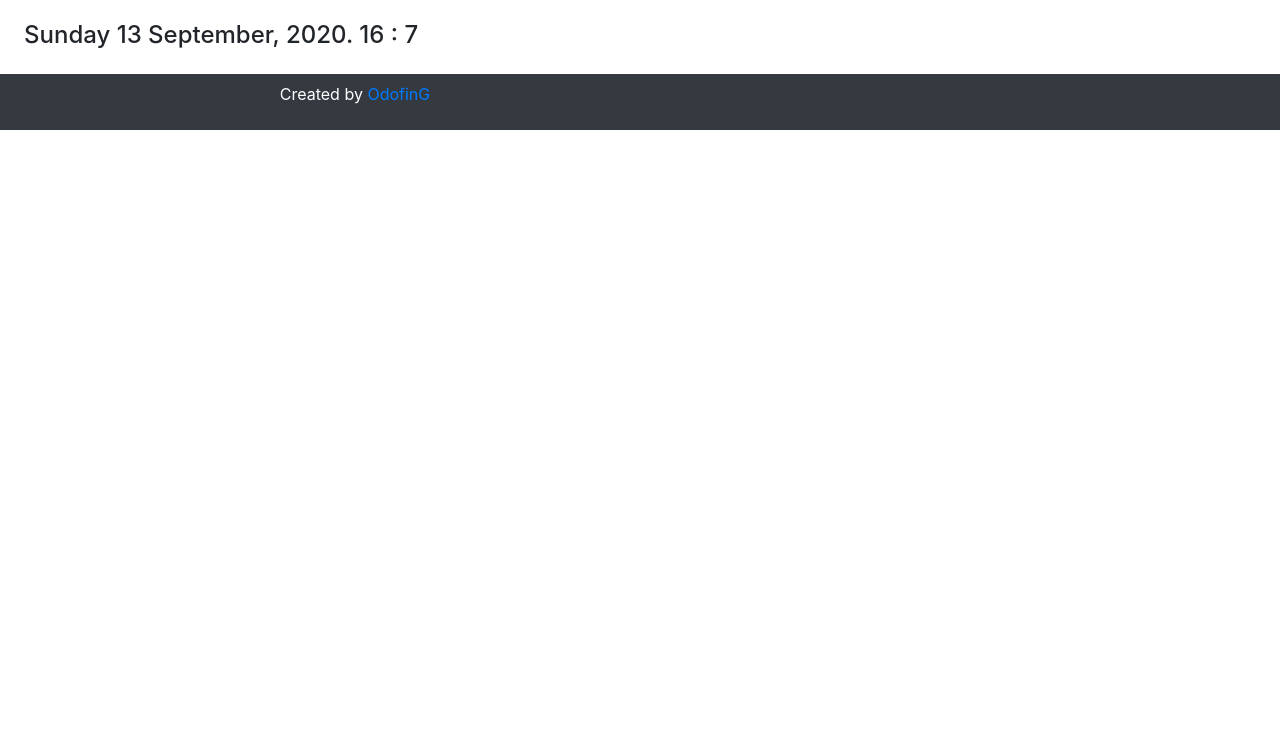
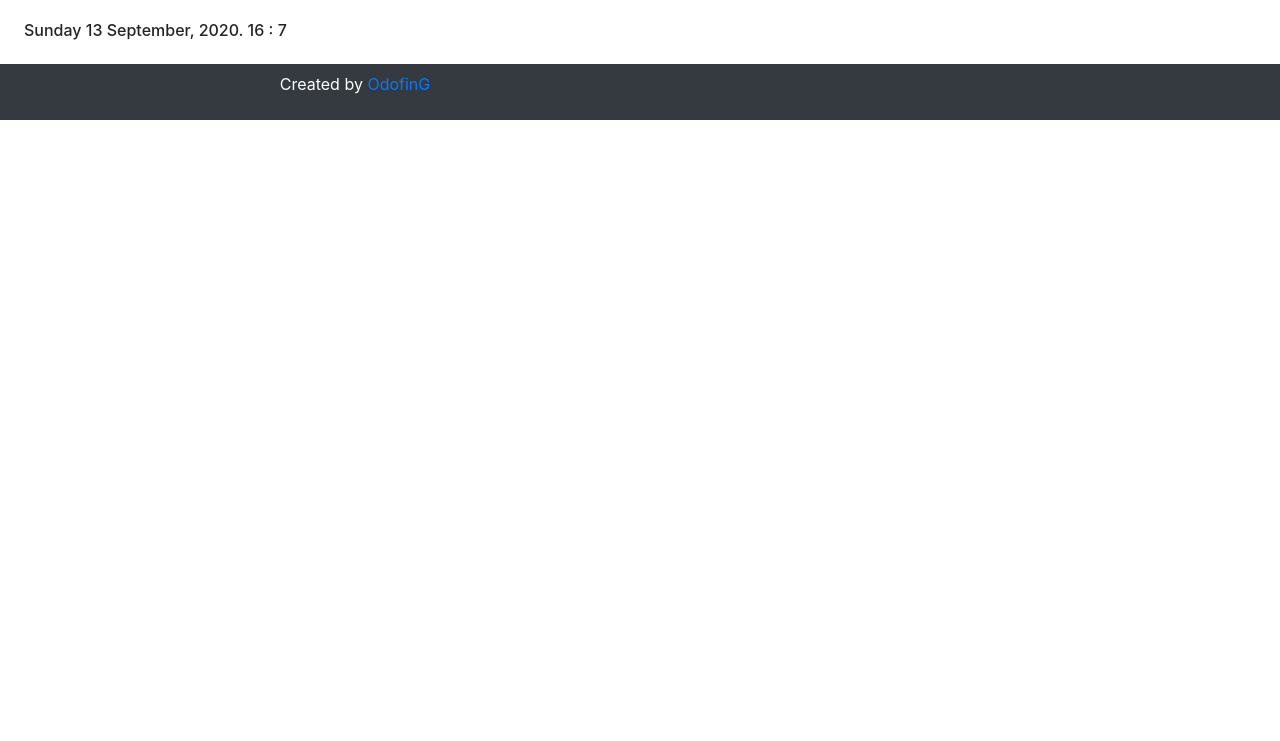
Before and after one commit to odofing/Naija-Covid-19-Tracker, a plain HTML site: page index.html in a window 1280 px wide. Shown: the part 59-800 px from the top of the page. Drawn offline with nearby package versions, Linux system fonts and the light colour scheme; no server answers.

Commit message:
Modofied

```diff
--- a/index.html
+++ b/index.html
@@ -51,7 +51,7 @@
 
   <main>
    <div class="date m-4">
-    <h4 id="real-date">Monday, 2020</h4>
+    <h6 id="real-date"></h6>
    </div>
     <div id="container">
 
```
